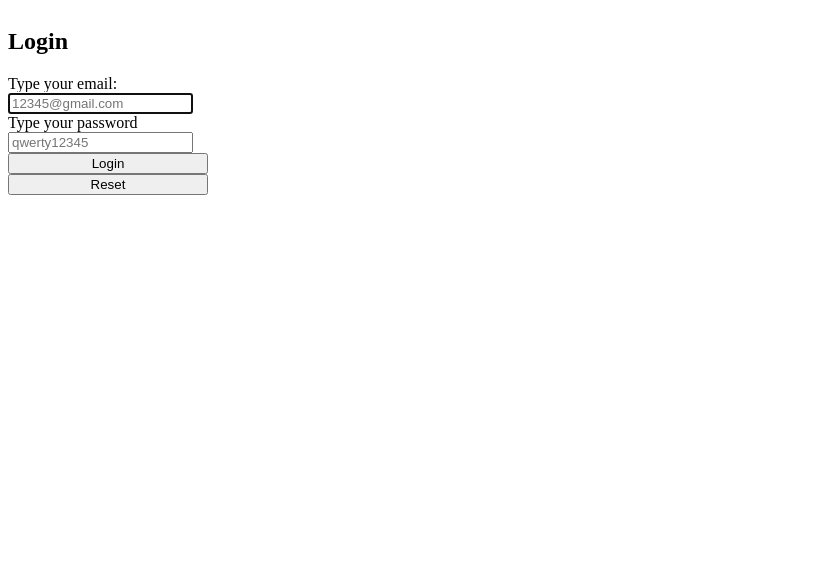
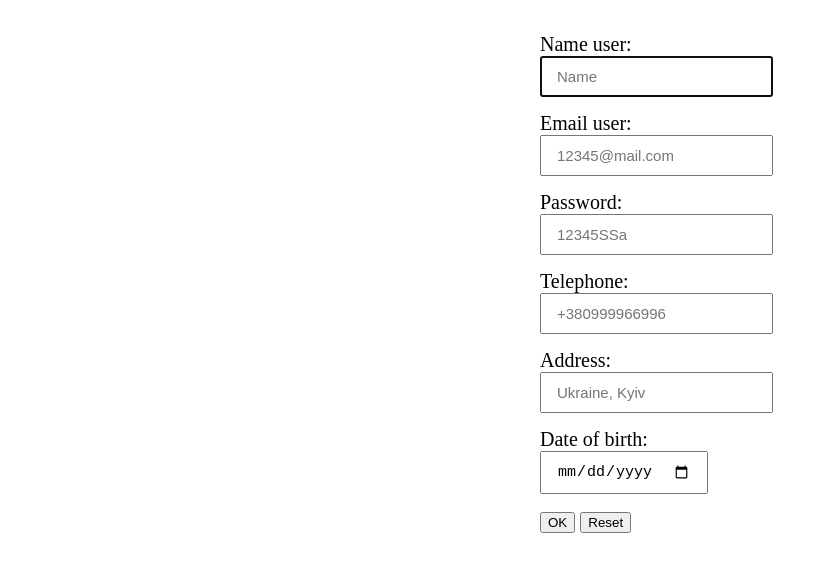
Before and after one commit to GK-Sabina/FM2023-1-project-form_label, a plain HTML site: page index.html in a window 1280 px wide. Shown: the whole page, without its empty margins (0-828 px from the left). Drawn offline with Linux system fonts and the light colour scheme.

Commit message:
Add user registration

```diff
--- a/assets/css/style.css
+++ b/assets/css/style.css
@@ -1,5 +1,22 @@
+body{
+    display: flex;
+    justify-content: center;
+    font-size: 20px;
+    padding: 10px;
+}
 .form{
     display: flex;
     flex-direction: column;
-    max-width: 200px;
+    width: 200px;
+    max-width: 300px;
 }
+label{
+    margin-top: 15px;
+}
+input{
+    font-size: 15px;
+    padding: 10px 15px;
+}
+div{
+    margin-top: 15px;
+}
--- a/index.html
+++ b/index.html
@@ -8,20 +8,39 @@
 </head>
 <body>
     <form class="form" action="/text-direction" method="GET">
-        <h2>Login</h2>
-        <!-- <label for="email">Type your email</label>
-        <input type="text" placeholder="Email" name="email" id="email" autofocus> -->
         <label>
-            Type your email:
-            <input type="text" placeholder="12345@gmail.com" name="email" autofocus pattern="[^@ \t\r\n]+@[^@ \t\r\n]+\.[^@ \t\r\n]+">
+            Name user:
+            <input type="text" placeholder="Name" name="name" autofocus>
         </label>
-        <!-- <label for="password">Type your password</label>
-        <input type="password" placeholder="Password" name="password" id="password"> -->
-        <label>Type your password
-            <input type="password" placeholder="qwerty12345" name="password" pattern="^(?=.*?[A-Z])(?=.*?[a-z])(?=.*?[0-9])(?=.*?[#?!@$ %^&*-]).{8,}$">
+
+        <label>
+            Email user:
+            <input type="email" placeholder="12345@mail.com" name="email" pattern="[^@ \t\r\n]+@[^@ \t\r\n]+\.[^@ \t\r\n]+">
         </label>
-        <button type="submit">Login</button>
-        <button type="reset">Reset</button>
+
+        <label>
+            Password:
+            <input type="password" placeholder="12345SSa" name="password" pattern="^(?=.*?[A-Z])(?=.*?[a-z])(?=.*?[0-9])(?=.*?[#?!@$ %^&*-]).{8,}$">
+        </label>
+
+        <label>
+            Telephone:
+            <input type="tel" placeholder="+380999966996" name="tel">
+        </label>
+
+        <label>
+            Address:
+            <input type="text" placeholder="Ukraine, Kyiv" name="address">
+        </label>
+
+        <label>
+            Date of birth:
+            <input type="date" placeholder="01.01.1990" name="date">
+        </label>
+        <div>
+        <button class="button" type="submit">OK</button>
+        <button class="button" type="reset">Reset</button>
+        </div>
     </form>
 </body>
 </html>
```
